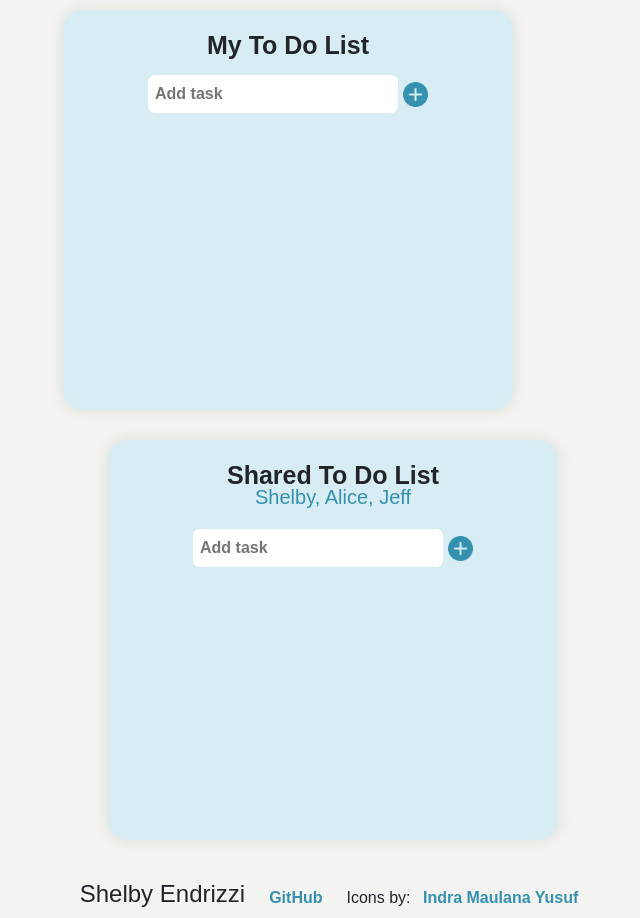
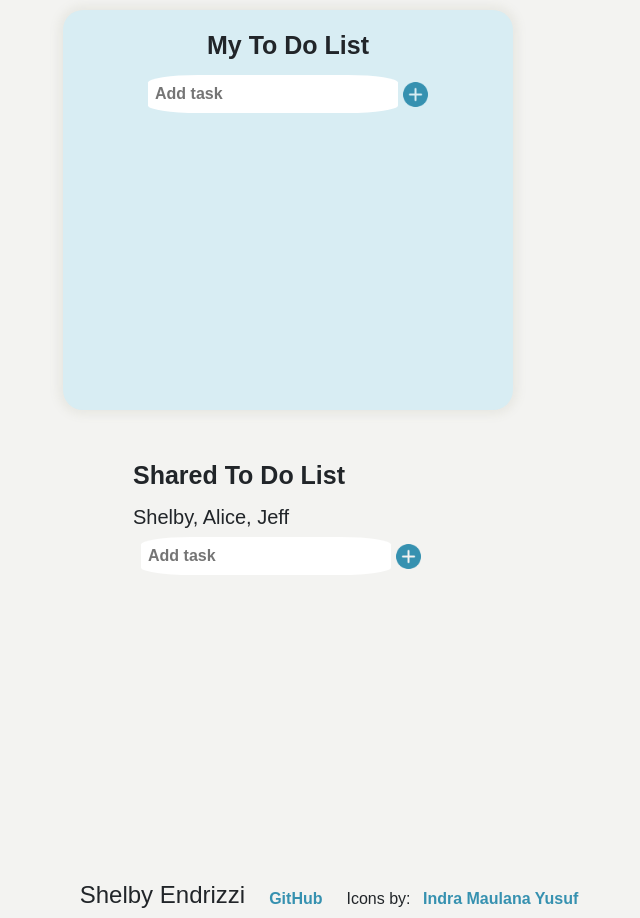
Before and after one commit to H3bby/startup, a React (Vite) app in the folder startupReact/: page / in a window 1280 px wide. Shown: the part 600-1518 px from the top of the page, without its empty margins (307-947 px from the left). Built offline with nearby package versions, Linux system fonts and the light colour scheme.

Commit message:
sharedtodo javascript and css for both todo LISTS

```diff
--- a/startupReact/src/main/mytodo.css
+++ b/startupReact/src/main/mytodo.css
@@ -50,12 +50,18 @@
     height: 25px;
   }
 
+  .list {
+    position: relative;
+    top: 3%;
+    left: -10%;
+    width: 400px;
+  }
+
   #my-list-items {
-    position: absolute;
-    top: 40%;
-    left: 0%;
-    width: 300px;
+    width: 430px;
     height: 250px;
+    overflow-y: scroll;
+    scrollbar-color: none;
   }
 
   ul li {
@@ -70,6 +76,8 @@
     justify-content: space-between;
     background: #ebf6f9;
     border-radius: 5px;
+    margin: 5px;
+    color: grey;
   }
 
   @media (max-width: 768px) {
--- a/startupReact/src/main/mytodo.jsx
+++ b/startupReact/src/main/mytodo.jsx
@@ -5,7 +5,7 @@ export function MyToDoList() {
   const [todo, setTodo] = useState([]);
   const [inputValue, setInputValue] = useState("");
 
-  /* get from local */
+  /* stuff with local */
   useEffect(() => {
     const savedTodo = JSON.parse(localStorage.getItem("todolist"));
     if (savedTodo) {
@@ -24,7 +24,7 @@ export function MyToDoList() {
     if (inputValue === "") {
       return;
     }
-    const newTodo = { item: inputValue, status: false };
+    const newTodo = {item: inputValue, status: false};
     setTodo((prevTodo) => [...prevTodo, newTodo]);
     setInputValue("");
   };
@@ -35,7 +35,7 @@ export function MyToDoList() {
     setTodo(updatedTodo);
   };
 
-  const handleDeleteTodo = (index) => {
+  const DeleteTodo = (index) => {
     const updatedTodo = todo.filter((_, i) => i !== index);
     setTodo(updatedTodo);
   };
@@ -49,19 +49,21 @@ export function MyToDoList() {
           id="todotext"
           className="todoinput"
           placeholder="Add task"
+          value={inputValue}
+          onChange={(e) => setInputValue(e.target.value)}
         />
         <img
           className="plusimg"
           id="addtask"
           src="plus.png"
           alt="Add"
-          onClick={() => console.log("Task added!")}
+          onClick={AddTodo}
         />
       </div>
-      <ul id="my-list-items">
+      <div className="list"><ul id="my-list-items">
         {todo.map((task, index) => (
             <li key={index}>
-              <div class="Complete" onDoubleClick={() => CompleteTodo(index)}
+              <div className="Complete" onDoubleClick={() => CompleteTodo(index)}
               style={{textDecoration: task.status ? "line-through" : "none",
               }}
               >
@@ -70,11 +72,12 @@ export function MyToDoList() {
                 <img className="todo-controls" src="/images/check-mark.png" alt="Completed"/>
               )}
               </div>
-              <div><img className="delete todo-controls" onClick={() => handleDeleteTodo(index)} src="/images/delete.png" alt="Delete"/>
+              <div><img className="delete todo-controls" onClick={() => DeleteTodo(index)} src="/images/delete.png" alt="Delete"/>
               </div>
             </li>
           ))}
       </ul>
+      </div>
     </div>
   );
 };
--- a/startupReact/src/main/sharedtodo.css
+++ b/startupReact/src/main/sharedtodo.css
@@ -53,27 +53,7 @@
     height: 25px;
   }
 
-  #my-list-items {
-    position: absolute;
-    top: 40%;
-    left: 0%;
-    width: 300px;
-    height: 250px;
-  }
 
-  ul li {
-    padding: 3px;
-    font-size: 18px;
-    list-style-type: none;
-  }
-
-  li {
-    display: flex;
-    align-items: center;
-    justify-content: space-between;
-    background: #ebf6f9;
-    border-radius: 5px;
-  }
 
 @media (max-width: 768px) {
     .shared-to-do {
--- a/startupReact/src/main/sharedtodo.jsx
+++ b/startupReact/src/main/sharedtodo.jsx
@@ -1,7 +1,45 @@
-import React from "react";
-import "./sharedtodo.css";
+import React, {useState, useEffect} from "react"
+import "./mytodo.css";
 
-export function SharedToDoList() {
+export function MyToDoList() {
+  const [todo, setTodo] = useState([]);
+  const [inputValue, setInputValue] = useState("");
+
+  /* stuff with local */
+  useEffect(() => {
+    const savedTodo = JSON.parse(localStorage.getItem("todolist"));
+    if (savedTodo) {
+      setTodo(savedTodo);
+    }
+  }, []);
+
+  useEffect(() => {
+    if (todo.length > 0) {
+      localStorage.setItem("todolist", JSON.stringify(todo));
+    }
+  }, [todo]);
+
+  /* functions */
+  const AddTodo = () => {
+    if (inputValue === "") {
+      return;
+    }
+    const newTodo = {item: inputValue, status: false};
+    setTodo((prevTodo) => [...prevTodo, newTodo]);
+    setInputValue("");
+  };
+
+  const CompleteTodo = (index) => {
+    const updatedTodo = [...todo];
+    updatedTodo[index].status = !updatedTodo[index].status;
+    setTodo(updatedTodo);
+  };
+
+  const DeleteTodo = (index) => {
+    const updatedTodo = todo.filter((_, i) => i !== index);
+    setTodo(updatedTodo);
+  };
+
   return (
     <div className="shared-to-do">
       <h3 className="todotitle">Shared To Do List</h3>
@@ -9,21 +47,40 @@ export function SharedToDoList() {
       <div className="todo">
         <input
           type="text"
-          id="todotext2"
+          id="todotext"
           className="todoinput"
           placeholder="Add task"
+          value={inputValue}
+          onChange={(e) => setInputValue(e.target.value)}
         />
         <img
           className="plusimg"
+          id="addtask"
           src="plus.png"
           alt="Add"
-          onClick={() => console.log("Shared task added!")}
+          onClick={AddTodo}
         />
       </div>
-      <h5 id="message"></h5>
-      <ul className="my-list-items"></ul>
+      <div className="list"><ul id="my-list-items">
+        {todo.map((task, index) => (
+            <li key={index}>
+              <div className="Complete" onDoubleClick={() => CompleteTodo(index)}
+              style={{textDecoration: task.status ? "line-through" : "none",
+              }}
+              >
+              {task.item}
+              {task.status && (
+                <img className="todo-controls" src="/public/checkmark.png" alt="Completed"/>
+              )}
+              </div>
+              <div><img className="delete todo-controls" onClick={() => DeleteTodo(index)} src="/public/delete.png" alt="Delete"/>
+              </div>
+            </li>
+          ))}
+      </ul>
+      </div>
     </div>
   );
 };
 
-export default SharedToDoList;
+export default MyToDoList;
```
Also changed, not shown: startupReact/public/checkmark.png (added), startupReact/public/delete.png (added).
